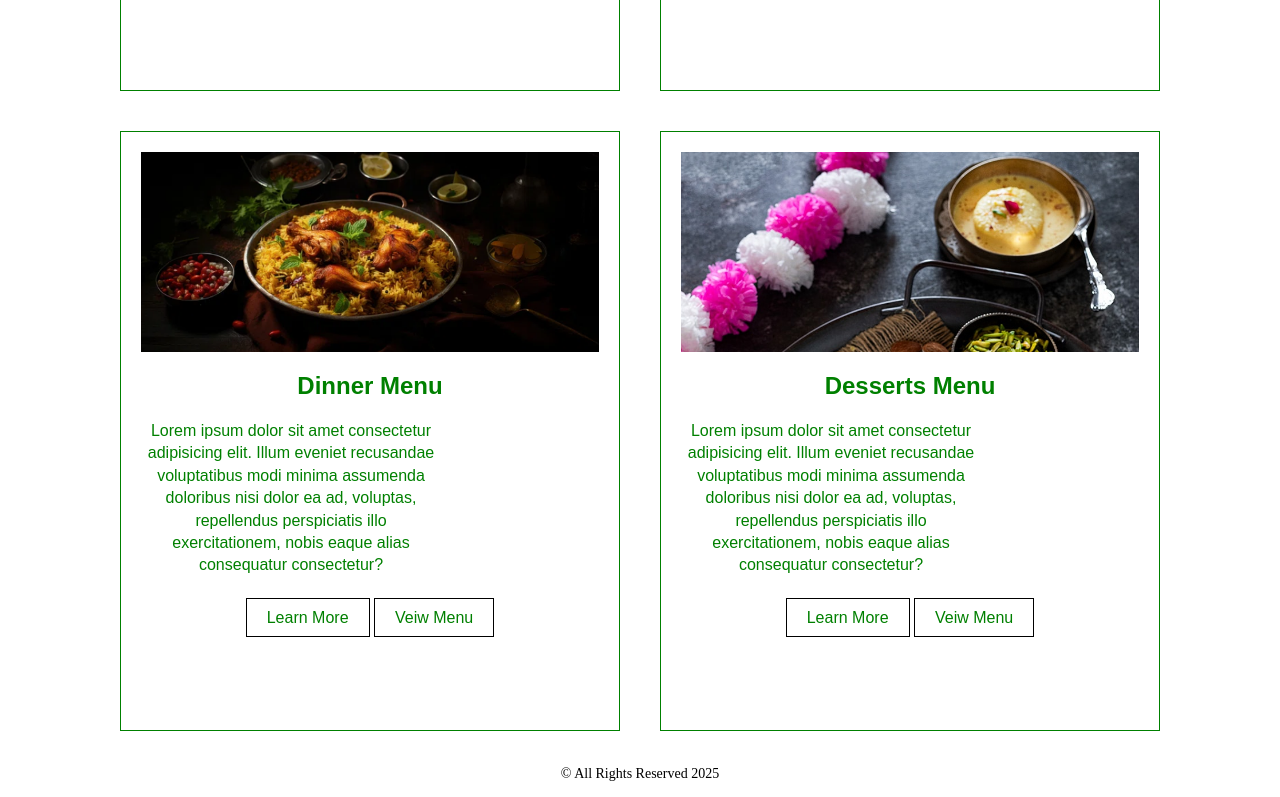
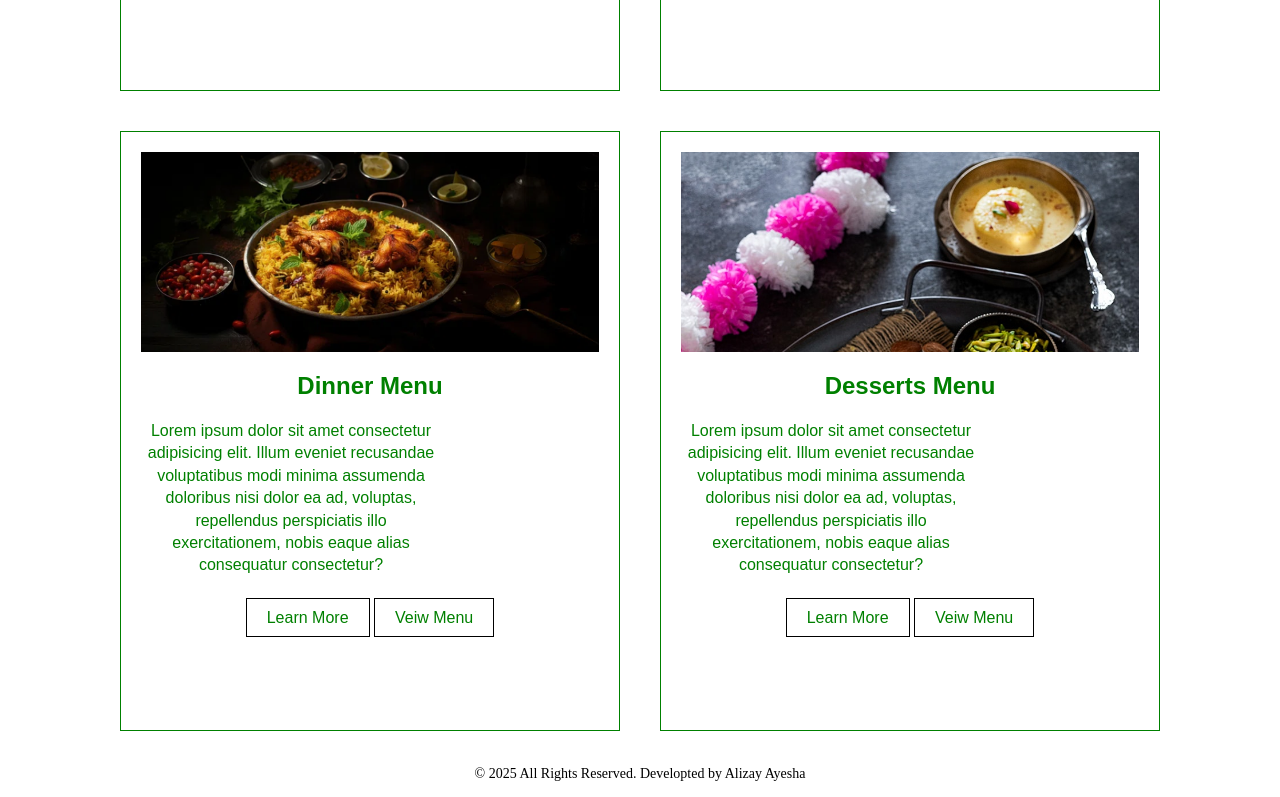
Before and after one commit to AlizayAyesha/Restaurant-Website, a plain HTML site: page index.html in a window 1280 px wide. Shown: the part 929-1726 px from the top of the page. Drawn offline with Linux system fonts and the light colour scheme.

Commit message:
feat: add name and dynamic year in the footer

```diff
--- a/index.html
+++ b/index.html
@@ -65,7 +65,10 @@
             </div>
         </section>
         <footer>
-            <p>© All Rights Reserved 2025</p>
+            <p>© <span id="year"></span> All Rights Reserved. Developted by Alizay Ayesha</p>
         </footer>
 </body>
+<script>
+      document.getElementById("year").textContent = new Date().getFullYear();
+</script>
 </html>
```
